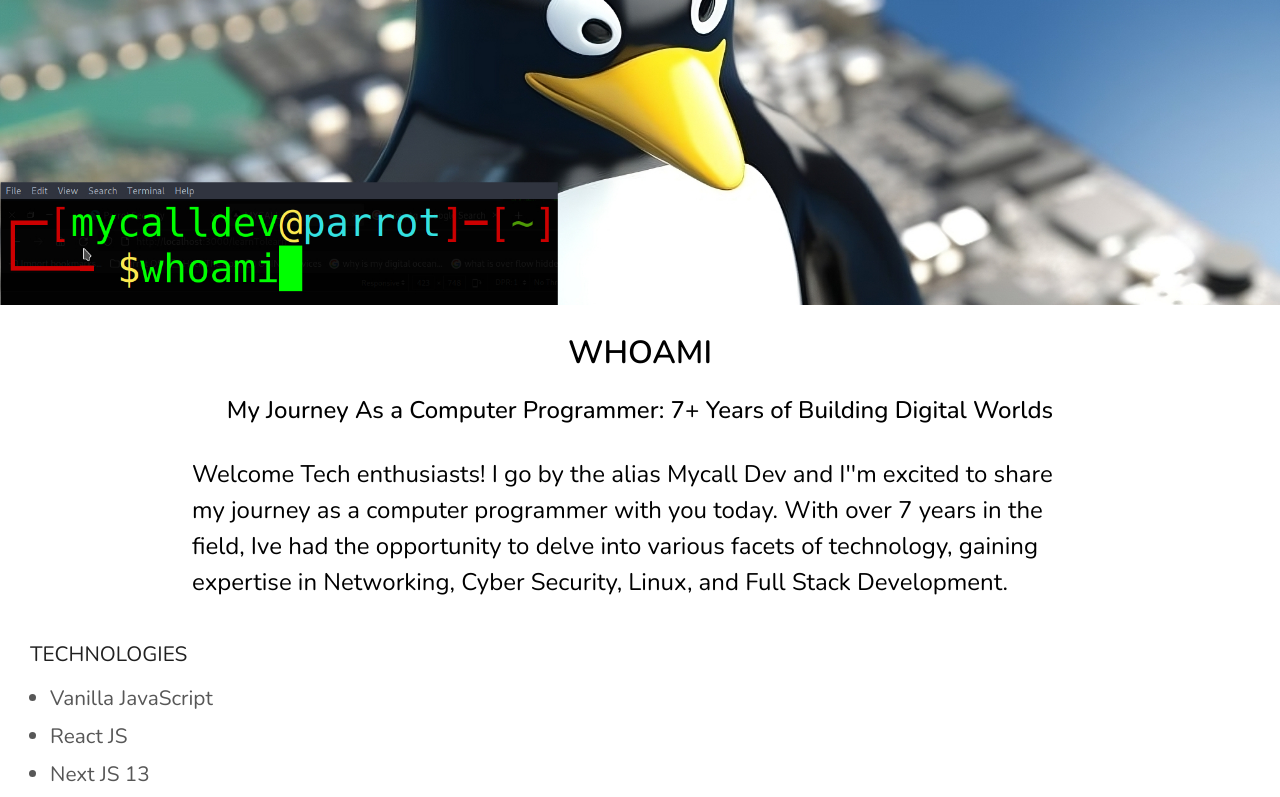
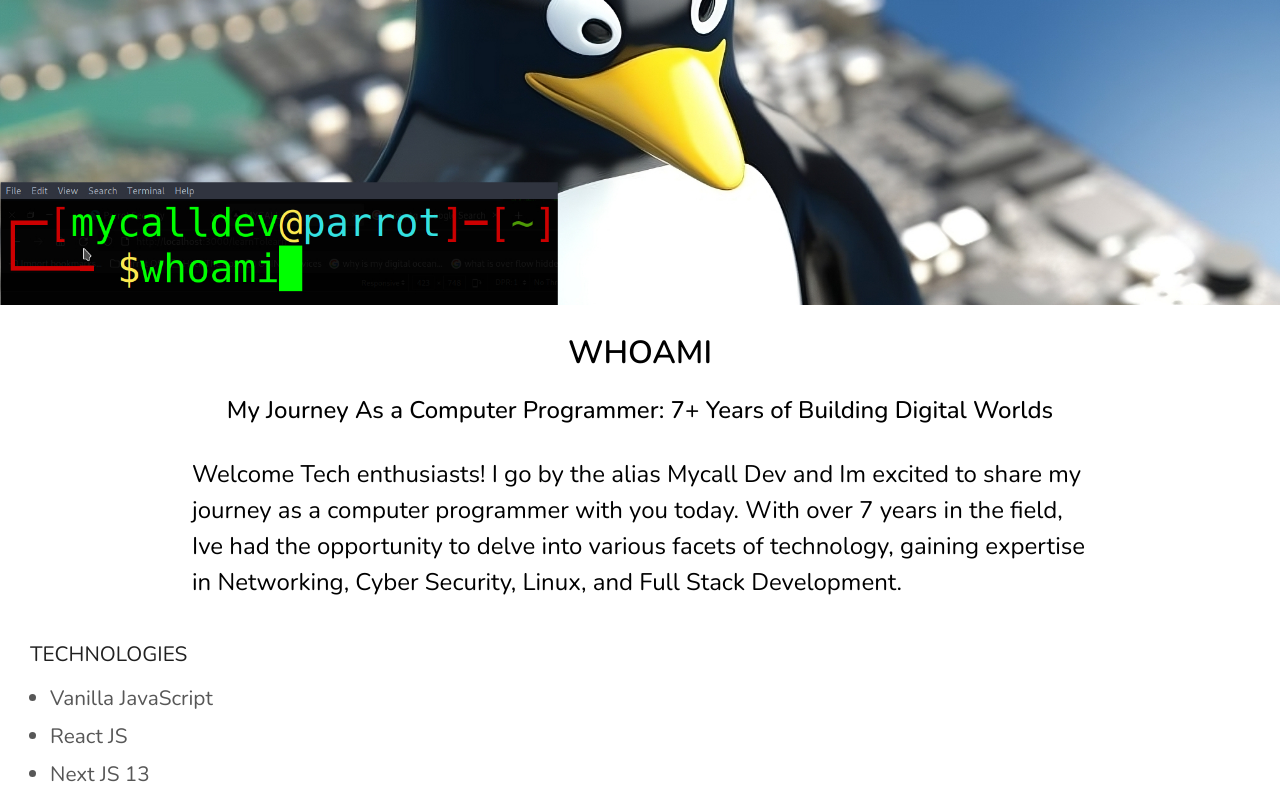
Before and after one commit to mycalldev/blog, a Next.js app: page /whoami in a window 1280 px wide. Shown: the part 370-1167 px from the top of the page. Built offline with nearby package versions, Linux system fonts and the light colour scheme.

Commit message:
removed quotations

```diff
--- a/app/whoami/page.jsx
+++ b/app/whoami/page.jsx
@@ -33,7 +33,7 @@ export default function Whoami() {
         <div className={styles.titleTag}>My Journey As a Computer Programmer: 7+ Years of Building Digital Worlds</div>
         <div className={styles.contentMain}>
           Welcome Tech enthusiasts! I go by the alias Mycall Dev and
-          I'&apos;m excited to share my journey as a computer programmer with you today.
+          Im excited to share my journey as a computer programmer with you today.
           With over 7 years in the field, Ive had the opportunity to delve into various
           facets of technology, gaining expertise in Networking, Cyber Security, Linux,
           and Full Stack Development.
```
